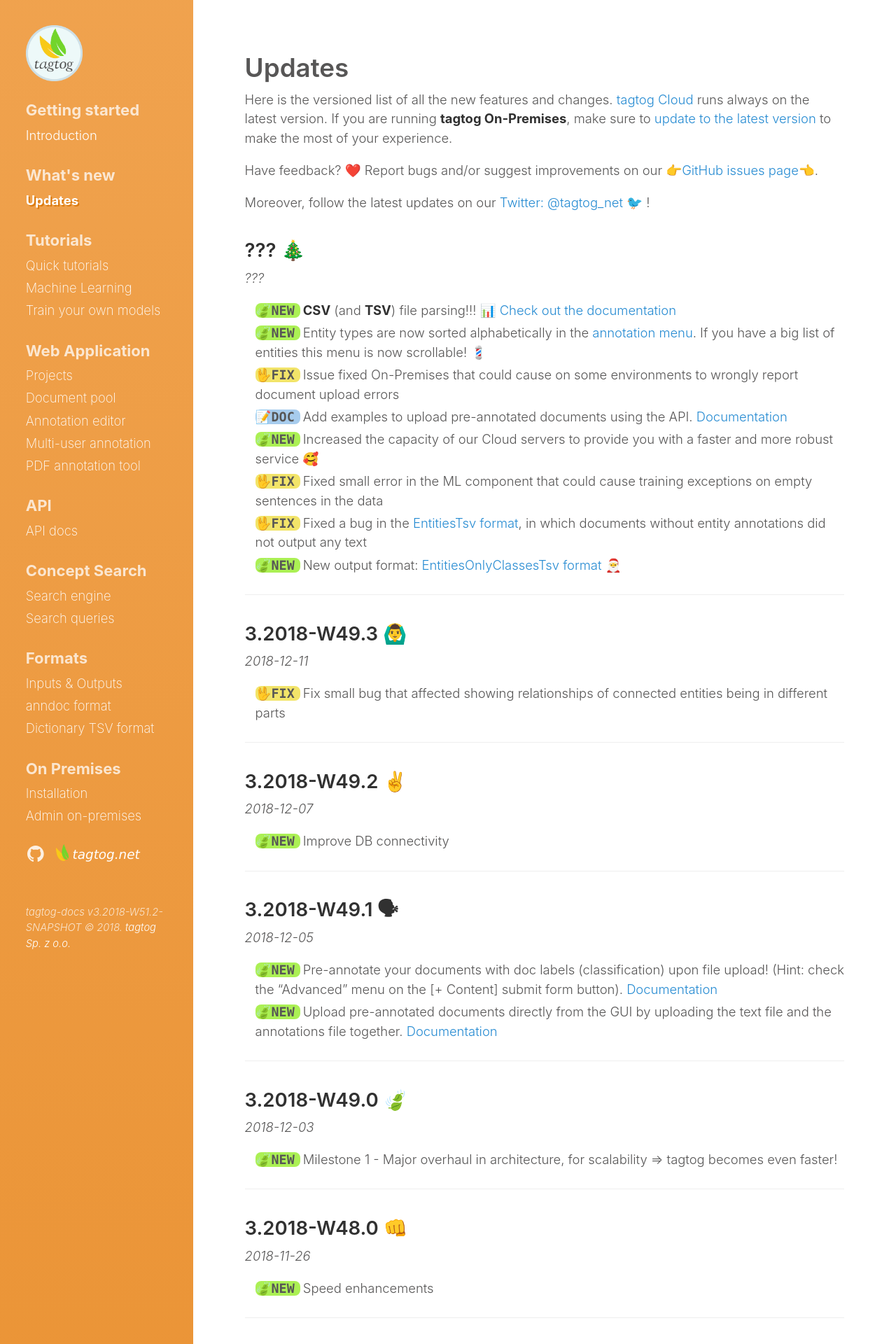
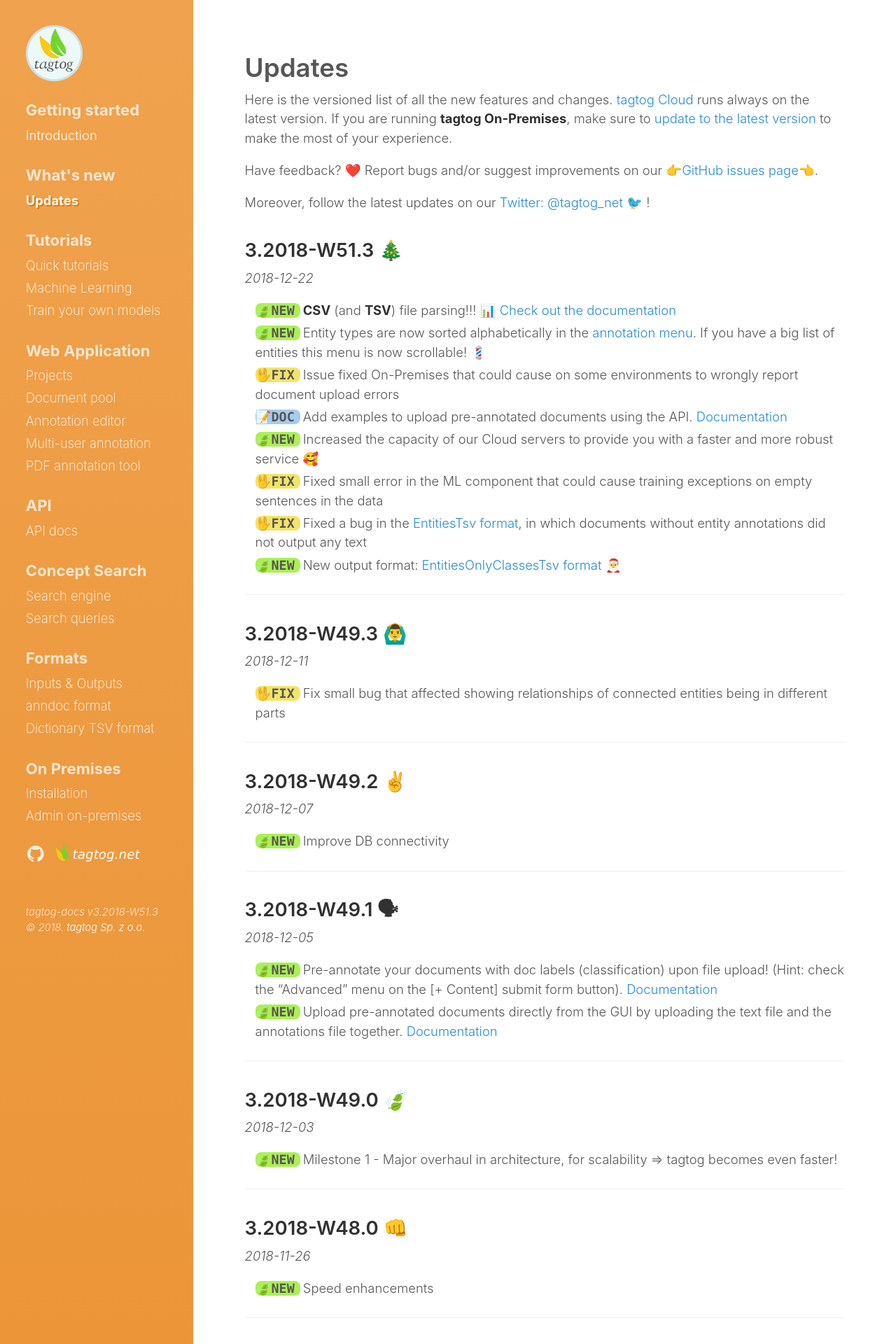
Before and after one commit to tagtogorg/tagtog-doc, a Jekyll site: the page built from updates.md, in a window 1280 px wide. Shown: the top 1920 px of the page at 70% size. Built offline with Jekyll 4.4.1, drawn with Linux system fonts in a browser that asks for light colours; nearby versions of some CDN libraries; emoji names are drawn with the system emoji font.

Commit message:
Bump version: 3.2018-W51.3 🎄

```diff
--- a/_config.yml
+++ b/_config.yml
@@ -63,7 +63,7 @@ plugins:
   - jemoji
 
 # Custom vars
-version: 3.2018-W51.2-SNAPSHOT
+version: 3.2018-W51.3
 sidebar_home_link:  true
 search_page:   false
 # sidebar_blog_link:  '/blog'   # By default, your home page is your blog
--- a/updates.md
+++ b/updates.md
@@ -12,8 +12,8 @@ Have feedback? :heart: Report bugs and/or suggest improvements on our [:point_ri
 
 Moreover, follow the latest updates on our [Twitter: @tagtog_net 🐦](https://twitter.com/tagtog_net) !
 
-## ??? 🎄
-_???_
+## 3.2018-W51.3 🎄
+_2018-12-22_
 
 <ul class="updates">
   <li class="new"><span markdown="1">**CSV** (and **TSV**) file parsing!!! 📊 [Check out the documentation](CsvFileParsing)</span></li>
```
Also changed, not shown: 1 other file.
